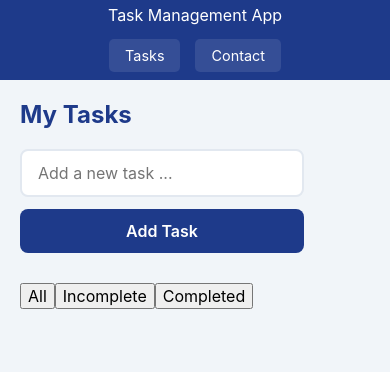
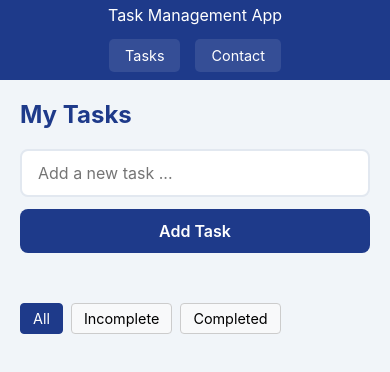
Before and after one commit to peter-mannion/react-task-management-app, a React (Create React App) app: page / in a window 390 px wide. Shown: the top 372 px of the page. Built offline with nearby package versions, Linux system fonts and the light colour scheme.

Commit message:
Style and position filter buttons responsively

```diff
--- a/src/components/TMContainer/TMContainer.css
+++ b/src/components/TMContainer/TMContainer.css
@@ -14,3 +14,52 @@
   font-weight: bold;
   text-align: left;
 }
+
+/* Container for both the input form and the filter buttons */
+.input-form-filter-btns {
+  display: flex;
+  justify-content: space-between;
+  align-items: flex-start;
+  width: 100%;
+  gap: 20px;
+}
+
+/* Vertical stack for laptop/desktop */
+.filter-btn-group {
+  display: flex;
+  margin-top: 10px;
+  flex-direction: column;
+  gap: 8px;
+}
+
+/* Mobile View (Switching positions) */
+@media (max-width: 768px) {
+  .input-form-filter-btns {
+    flex-direction: column; /* Stack input form on top of buttons */
+    align-items: stretch;
+  }
+
+  .filter-btn-group {
+    flex-direction: row; /* Buttons move to horizontal row */
+    justify-content: flex-start;
+    margin-top: 10px;
+  }
+}
+
+/* Basic filter button styling */
+.filter-btn {
+  padding: 6px 12px;
+  background-color: #f8f9fa;
+  border: 1px solid #ccc;
+  border-radius: 4px;
+  cursor: pointer;
+  font-size: 0.9rem;
+  transition: all 0.2s;
+}
+
+/* Style when the filter button is active */
+.filter-btn.active {
+  background-color: #1e3a8a;
+  color: white;
+  border-color: #1e3a8a;
+}
--- a/src/components/TMContainer/TMContainer.jsx
+++ b/src/components/TMContainer/TMContainer.jsx
@@ -49,25 +49,26 @@ const TMContainer = () => {
   return (
     <div className="task-list-container">
       <h2>My Tasks</h2>
+      <div className="input-form-filter-btns">
         <TaskInput addTask={addTask} />
 
-      <div className="filter-buttons">
+        <div className="filter-btn-group">
           <button
-          className={filter === "All" ? "active" : ""}
+            className={`filter-btn ${filter === "All" ? "active" : ""}`}
             onClick={() => setFilter("All")}
           >
             All
           </button>
 
           <button
-          className={filter === "Incomplete" ? "active" : ""}
+            className={`filter-btn ${filter === "Incomplete" ? "active" : ""}`}
             onClick={() => setFilter("Incomplete")}
           >
             Incomplete
           </button>
 
           <button
-          className={filter === "Completed" ? "active" : ""}
+            className={`filter-btn ${filter === "Completed" ? "active" : ""}`}
             onClick={() => setFilter("Completed")}
           >
             Completed
@@ -86,6 +87,7 @@ const TMContainer = () => {
           ))}
         </div>
       </div>
+    </div>
   );
 };
 
--- a/src/components/TaskInput/TaskInput.css
+++ b/src/components/TaskInput/TaskInput.css
@@ -1,6 +1,6 @@
 .task-input-form {
   display: flex;
-  padding: 0 0 20px;
+  padding: 0 0 10px 0;
   gap: 10px;
   margin: 10px 0;
   max-width: 500px;
```
Lines whose indentation alone changed are shown as unchanged.
